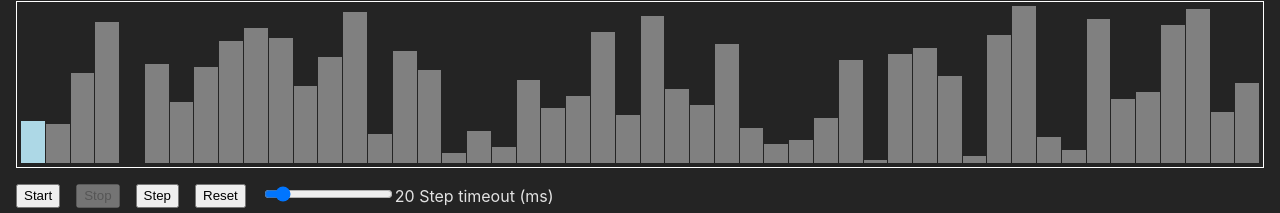
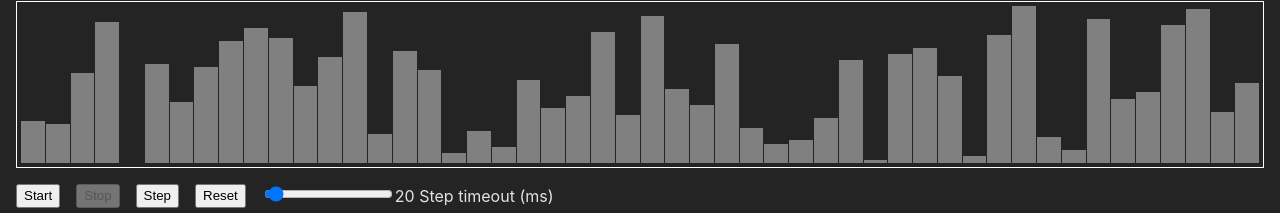
Before and after one commit to kputnins/sortify, a React (Vite) app: page / in a window 1280 px wide. Shown: the part 151-364 px from the top of the page. Built offline with nearby package versions, Linux system fonts and the light colour scheme.

Commit message:
refactor: converted algorithms to use generators

```diff
--- a/src/algorithms/types.ts
+++ b/src/algorithms/types.ts
@@ -1,13 +1,11 @@
-import { Dispatch, SetStateAction } from 'react';
-
 export interface UseSortParams {
   arrayToSort: number[];
-  setSortedArray: Dispatch<SetStateAction<number[]>>;
 }
 
 export type UseSort = (params: UseSortParams) => {
-  sort: () => void;
-  tick: () => void;
+  sortedArray: number[];
+  sort: () => Generator<undefined, void, unknown>;
+  iterableSort: React.MutableRefObject<Generator<undefined, void, unknown>>;
   reset: () => void;
   tickCount: number;
   isSorted: boolean;
--- a/src/algorithms/useBubbleSort.ts
+++ b/src/algorithms/useBubbleSort.ts
@@ -1,78 +1,78 @@
-import { useRef, useState, useCallback, useEffect } from 'react';
+import { useState, useCallback, useEffect, useRef } from 'react';
 
 import { UseSort } from './types';
 
-export const useBubbleSort: UseSort = ({ arrayToSort, setSortedArray }) => {
-  const outer = useRef<number>();
-  const inner = useRef<number>();
-
+export const useBubbleSort: UseSort = ({ arrayToSort }) => {
+  const [sortedArray, setSortedArray] = useState<number[]>(arrayToSort);
   const [isSorted, setIsSorted] = useState<boolean>(false);
   const [tickCount, setTickCount] = useState<number>(0); // set in state to force a re-render on change
+  const [red, setRed] = useState<number[]>([]);
   const [green, setGreen] = useState<number[]>([]);
+  const [blue, setBlue] = useState<number[]>([]);
 
-  const reset = useCallback(() => {
-    outer.current = 0;
-    inner.current = 0;
-    setTickCount(0);
-
-    setIsSorted(false);
-    setGreen([]);
-  }, []);
+  const arrayHash = sortedArray.join();
 
   useEffect(() => {
-    reset();
-  }, [reset]);
-
-  useEffect(() => {
-    if (arrayToSort.every((number, index) => number === index)) {
+    if (sortedArray.every((number, index) => number === index)) {
       setIsSorted(true);
-      setGreen(arrayToSort);
+      setGreen(sortedArray);
     } else {
       setIsSorted(false);
     }
+  }, [sortedArray, arrayHash]);
+
+  const sort = useCallback(
+    function* (): Generator<undefined, void, unknown> {
+      const newArray = [...sortedArray];
+      for (let i = 0; i < newArray.length; i++) {
+        for (let j = 0; j < newArray.length - i - 1; j++) {
+          if (newArray[j] > newArray[j + 1]) {
+            setBlue([j + 2]);
+            setRed([j + 1]);
+
+            const temp = newArray[j];
+            newArray[j] = newArray[j + 1];
+            newArray[j + 1] = temp;
+
+            setSortedArray(newArray);
+            setTickCount((previousValue) => previousValue + 1);
+
+            yield;
+          }
+        }
+
+        setGreen((previousValue) => [
+          ...previousValue,
+          newArray.length - i - 1,
+        ]);
+      }
+    },
+    [sortedArray, setSortedArray],
+  );
+
+  const reset = useCallback(() => {
+    setSortedArray(arrayToSort);
+    setIsSorted(false);
+    setTickCount(0);
+
+    setRed([]);
+    setBlue([]);
+    setGreen([]);
+
+    iterableSort.current = sort();
+    // eslint-disable-next-line react-hooks/exhaustive-deps
   }, [arrayToSort]);
 
-  const sort = useCallback(() => {
-    const { current: i } = outer;
-    const { current: j } = inner;
-
-    if (i !== undefined && j !== undefined) {
-      const newArray = [...arrayToSort];
-
-      if (i < newArray.length) {
-        const elementToMove = newArray[j];
-
-        if (elementToMove > newArray[j + 1]) {
-          newArray[j] = newArray[j + 1];
-          newArray[j + 1] = elementToMove;
-
-          setSortedArray(newArray);
-        }
-
-        inner.current = j + 1;
-
-        if (j === newArray.length - 1 - i) {
-          outer.current = i + 1;
-          inner.current = 0;
-          setGreen(
-            Array.from(Array(arrayToSort.length).keys()).slice(-outer.current),
-          );
-        }
-      }
-    }
-  }, [arrayToSort, setSortedArray]);
-
-  const tick = useCallback(() => {
-    sort();
-    setTickCount((previousValue) => previousValue + 1);
-  }, [sort]);
+  const iterableSort = useRef(sort());
 
   return {
+    sortedArray,
     sort,
-    tick,
+    iterableSort,
     reset,
+    red,
     tickCount,
-    blue: [inner.current || 0],
+    blue,
     green,
     isSorted,
   };
--- a/src/algorithms/useQuickSort.ts
+++ b/src/algorithms/useQuickSort.ts
@@ -2,68 +2,58 @@ import { useRef, useState, useCallback, useEffect } from 'react';
 
 import { UseSort } from './types';
 
-export const useQuickSort: UseSort = ({ arrayToSort, setSortedArray }) => {
-  const outer = useRef<number>();
-  const inner = useRef<number>();
-
+export const useQuickSort: UseSort = ({ arrayToSort }) => {
+  const [sortedArray, setSortedArray] = useState<number[]>(arrayToSort);
   const [isSorted, setIsSorted] = useState<boolean>(false);
   const [tickCount, setTickCount] = useState<number>(0); // set in state to force a re-render on change
   const [red, setRed] = useState<number[]>([]);
   const [green, setGreen] = useState<number[]>([]);
   const [blue, setBlue] = useState<number[]>([]);
 
-  const reset = useCallback(() => {
-    outer.current = 0;
-    inner.current = 0;
-    setTickCount(0);
-
-    setIsSorted(false);
-    setRed([]);
-    setBlue([]);
-    setGreen([]);
-  }, []);
+  const arrayHash = sortedArray.join();
 
   useEffect(() => {
-    reset();
-  }, [reset]);
-
-  useEffect(() => {
-    if (arrayToSort.every((number, index) => number === index)) {
+    if (sortedArray.every((number, index) => number === index)) {
       setIsSorted(true);
-      setGreen(arrayToSort);
+      setGreen(sortedArray);
     } else {
       setIsSorted(false);
     }
-  }, [arrayToSort]);
+  }, [sortedArray, arrayHash]);
 
   const swap = useCallback(
-    async (arr: number[], a: number, b: number) => {
+    function* (arr: number[], a: number, b: number) {
       const tmp = arr[a];
       arr[a] = arr[b];
       arr[b] = tmp;
 
-      await new Promise((resolve) => setTimeout(resolve, 10));
       setSortedArray([...arr]);
       setTickCount((previousValue) => previousValue + 1);
+
+      yield;
     },
     [setSortedArray],
   );
 
   const partition = useCallback(
-    async (arr: number[], low: number, high: number) => {
+    function* (
+      arr: number[],
+      low: number,
+      high: number,
+    ): Generator<undefined, number, unknown> {
       const pivot = arr[high];
       setRed([high]);
       let i = low;
       for (let j = low; j < high; j++) {
         if (arr[j] < pivot) {
           setBlue([i, j]);
-          await swap(arr, i, j);
+          yield* swap(arr, i, j);
           i++;
         }
       }
 
       setBlue([i, high]);
-      await swap(arr, i, high);
+      yield* swap(arr, i, high);
 
       return i;
     },
@@ -71,36 +61,48 @@ export const useQuickSort: UseSort = ({ arrayToSort, setSortedArray }) => {
   );
 
   const quicksort = useCallback(
-    async (arr: number[], low: number, high: number) => {
+    function* (
+      arr: number[],
+      low: number,
+      high: number,
+    ): Generator<undefined, void, unknown> {
       if (low < high) {
-        const p = await partition(arr, low, high);
+        const p = yield* partition(arr, low, high);
 
-        await quicksort(arr, low, p - 1);
-        await quicksort(arr, p + 1, high);
+        yield* quicksort(arr, low, p - 1);
+        yield* quicksort(arr, p + 1, high);
       }
     },
     [partition],
   );
 
-  const sort = useCallback(async () => {
-    const { current: i } = outer;
-    const { current: j } = inner;
+  const sort = useCallback(
+    function* (): Generator<undefined, void, unknown> {
+      const newArray = [...sortedArray];
+      yield* quicksort(newArray, 0, newArray.length - 1);
+    },
+    [quicksort, sortedArray],
+  );
 
-    if (i !== undefined && j !== undefined) {
-      const newArray = [...arrayToSort];
+  const reset = useCallback(() => {
+    setSortedArray(arrayToSort);
+    setIsSorted(false);
+    setTickCount(0);
 
-      await quicksort(newArray, 0, newArray.length - 1);
-    }
-  }, [arrayToSort, quicksort]);
+    setRed([]);
+    setBlue([]);
+    setGreen([]);
 
-  const tick = useCallback(async () => {
-    await sort();
-    setTickCount((previousValue) => previousValue + 1);
-  }, [sort]);
+    iterableSort.current = sort();
+    // eslint-disable-next-line react-hooks/exhaustive-deps
+  }, [arrayToSort]);
+
+  const iterableSort = useRef(sort());
 
   return {
+    sortedArray,
     sort,
-    tick,
+    iterableSort,
     reset,
     tickCount,
     isSorted,
--- a/src/components/SortContainer/SortContainer.tsx
+++ b/src/components/SortContainer/SortContainer.tsx
@@ -15,16 +15,23 @@ export interface SortContainerProps {
 
 export const SortContainer: React.FC<SortContainerProps> = memo(
   ({ title, randomizedArrayOfNumbers, useSort }) => {
-    const [sortedArray, setSortedArray] = useState<number[]>(
-      randomizedArrayOfNumbers,
-    );
     const [isSorting, setIsSorting] = useState<boolean>(false);
     const [tickLength, setTickLength] = useState<number>(20);
 
-    const { tick, reset, tickCount, isSorted, red, green, blue } = useSort({
-      arrayToSort: sortedArray,
-      setSortedArray,
+    const {
+      sortedArray,
+      iterableSort,
+      reset,
+      tickCount,
+      isSorted,
+      red,
+      green,
+      blue,
+    } = useSort({
+      arrayToSort: randomizedArrayOfNumbers,
     });
+
+    // const sortGeneratorRef = useRef(makeIterable());
 
     useEffect(() => {
       if (isSorted) {
@@ -37,14 +44,14 @@ export const SortContainer: React.FC<SortContainerProps> = memo(
 
       if (isSorting) {
         interval = setInterval(() => {
-          tick();
+          iterableSort.current.next();
         }, tickLength);
-      } else {
+      } else if (interval) {
         clearInterval(interval);
       }
 
       return () => clearInterval(interval);
-    }, [isSorting, tickLength, tick]);
+    }, [isSorting, tickLength, iterableSort]);
 
     return (
       <div className="sort-container">
@@ -84,8 +91,7 @@ export const SortContainer: React.FC<SortContainerProps> = memo(
           <button
             disabled={isSorting || isSorted}
             onClick={async () => {
-              await new Promise((resolve) => setTimeout(resolve, tickLength));
-              tick();
+              iterableSort.current.next();
             }}
           >
             Step
@@ -93,7 +99,6 @@ export const SortContainer: React.FC<SortContainerProps> = memo(
           <button
             disabled={isSorting}
             onClick={() => {
-              setSortedArray(randomizedArrayOfNumbers);
               reset();
             }}
           >
@@ -105,7 +110,7 @@ export const SortContainer: React.FC<SortContainerProps> = memo(
               id="volume"
               name="volume"
               min="0"
-              max="200"
+              max="500"
               step="2"
               value={tickLength}
               onChange={(event) => setTickLength(Number(event.target.value))}
```
